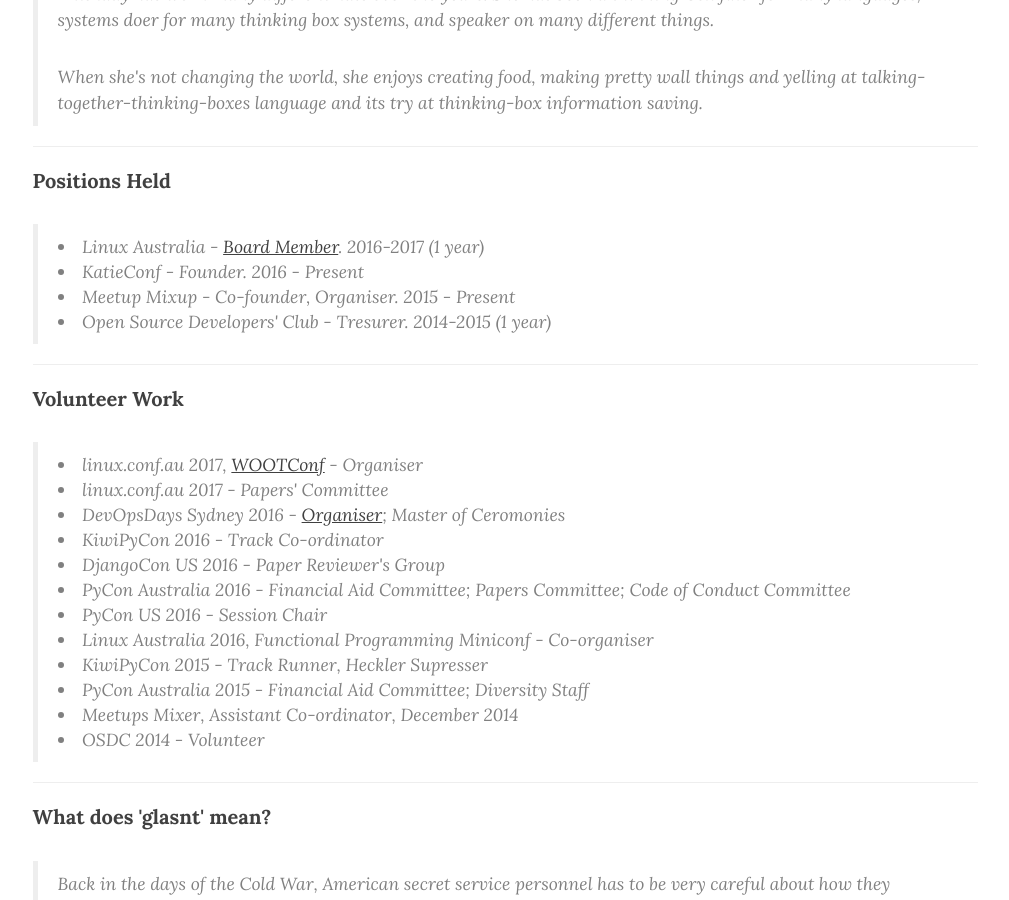
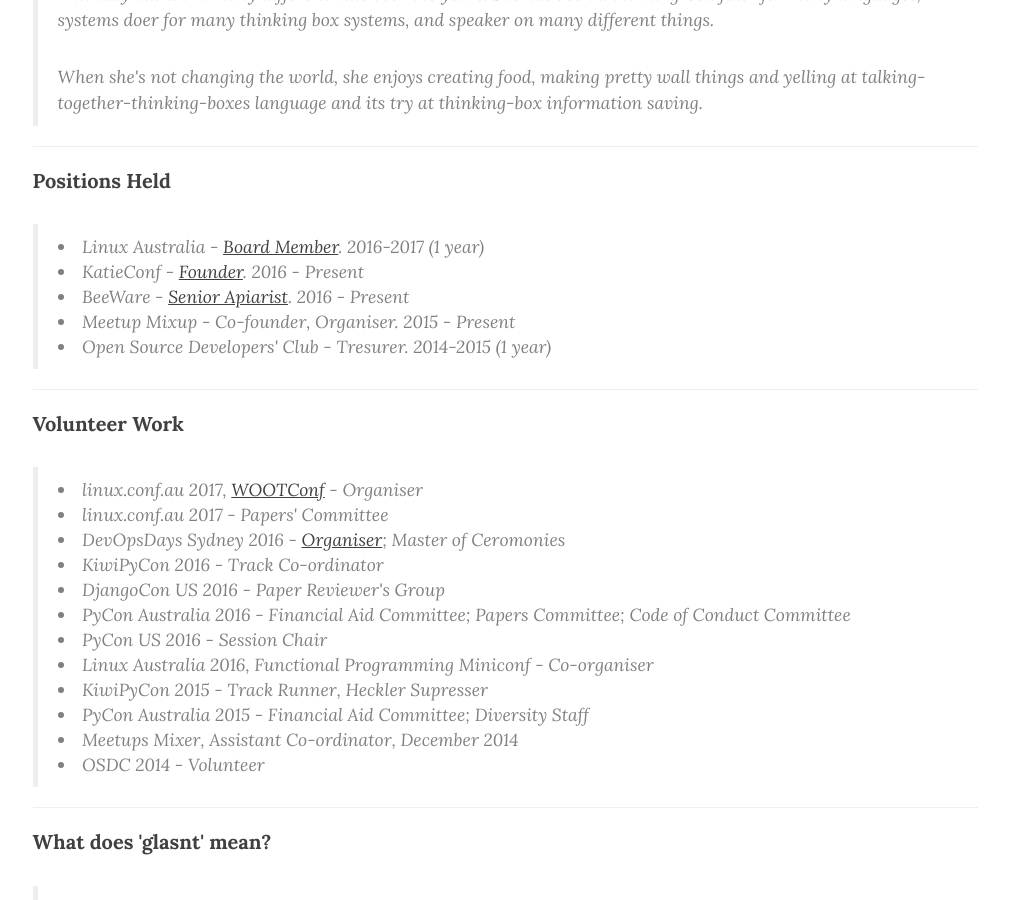
Before and after one commit to glasnt/blog, a Jekyll site: the page built from about.html, in a window 1280 px wide and 900 px high, scrolled down 956 px. Shown: the whole window, without its empty margins (135-1144 px from the left). Built offline with Jekyll 4.4.1, drawn with Linux system fonts in a browser that asks for light colours; nearby versions of some CDN libraries.

Commit message:
.. bees?

```diff
--- a/about.html
+++ b/about.html
@@ -29,7 +29,8 @@
 <br>
 <blockquote>
 <li>Linux Australia - <a href="https://linux.org.au/council">Board Member</a>. 2016-2017 (1 year)
-<li>KatieConf - Founder. 2016 - Present
+<li>KatieConf - <a href="https://katieconf.xyz">Founder</a>. 2016 - Present
+<li>BeeWare - <a href="http://pybee.org/community/team/">Senior Apiarist</a>. 2016 - Present
 <li>Meetup Mixup - Co-founder, Organiser. 2015 - Present
 <li>Open Source Developers' Club - Tresurer. 2014-2015 (1 year)
 </blockquote>
```
